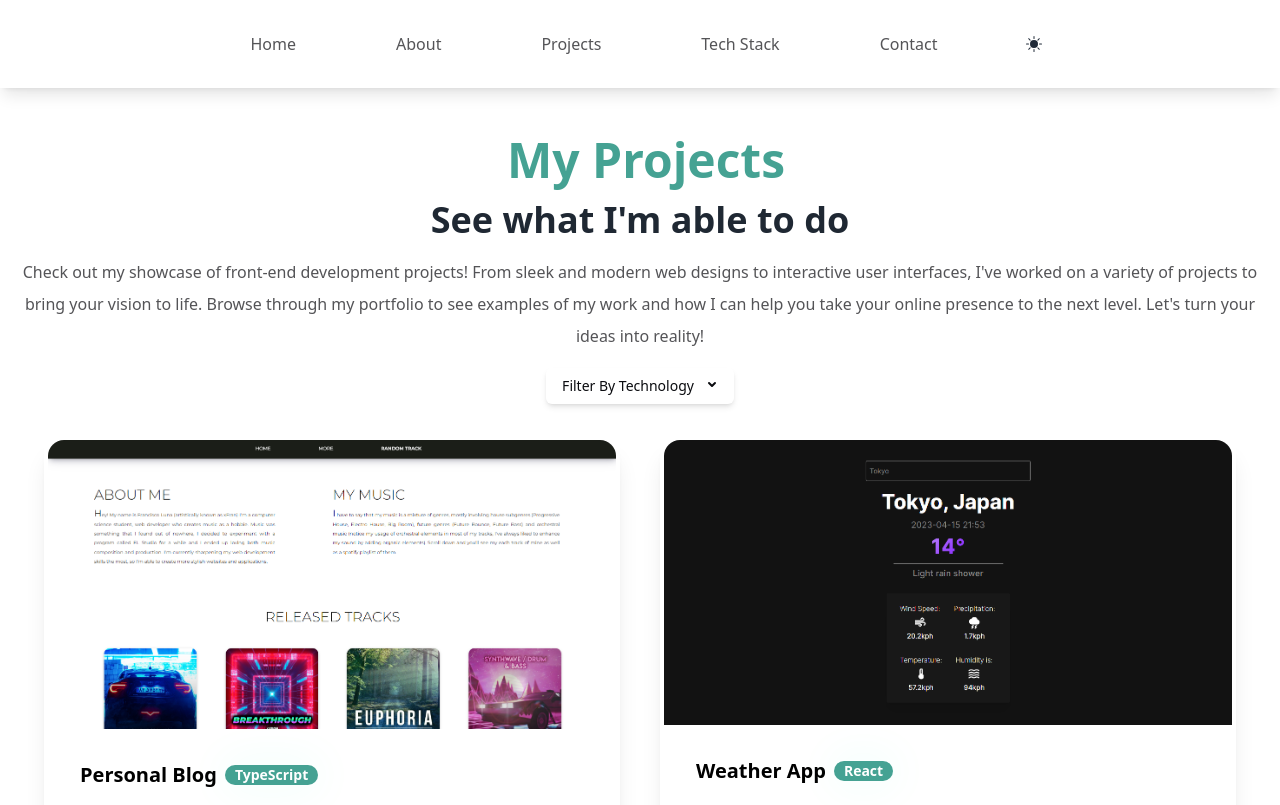
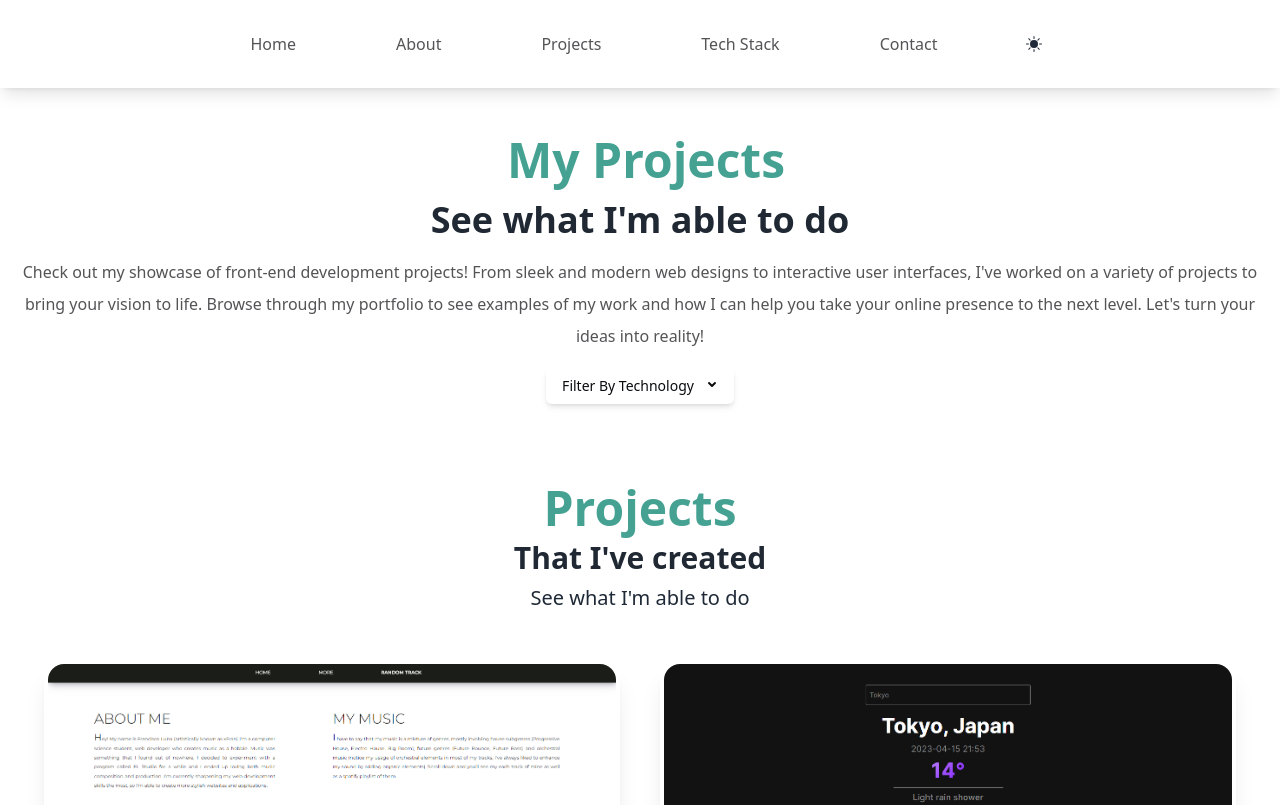
Before and after one commit to franciscoluna-28/New-Portfolio-2023, a React (Vite) app: page /projects in a window 1280 px wide. Shown: the top 805 px of the page. Built offline with nearby package versions, Linux system fonts and the light colour scheme.

Commit message:
Updated card style

```diff
--- a/src/components/PersonalProjects/index.tsx
+++ b/src/components/PersonalProjects/index.tsx
@@ -2,6 +2,7 @@ import { createdProjects } from "./data";
 import ProjectCard, { project } from "../ProjectCard";
 import { useContext } from 'react';
 import { MainTechnologyContext } from '../../context/MainTechnologyContext';
+
 
 export default function PersonalProjects() {
   const { selectedTechnology } = useContext(MainTechnologyContext);
@@ -12,10 +13,27 @@ export default function PersonalProjects() {
     : createdProjects;
 
   return (
+    <>
+    <div className="flex flex-col justify-center items-center py-12">
+    <h3
+            className="font-bold text-4xl lex text-left max-639:justify-center max-639:text-4xl main
+     text-mainDarkCyan dark:text-white lg:text-5xl"
+          >
+            Projects
+          </h3>
+          <h4 className="text-mainDarkBlue text-2xl dark:text-mainCyan font-bold text-left
+flex py-2 max-639:justify-center lg:text-3xl">
+            That I've created
+          </h4>
+          <p className="dark:text-mainSilver/80 md:text-xl">See what I'm able to do</p>
+          </div>
     <div className="flex gap-4 lg:gap-10 justify-center flex-wrap">
+
       {filteredProjects.map((project) => (
         <ProjectCard {...project} />
       ))}
     </div>
+    </>
+
   );
 }
```
